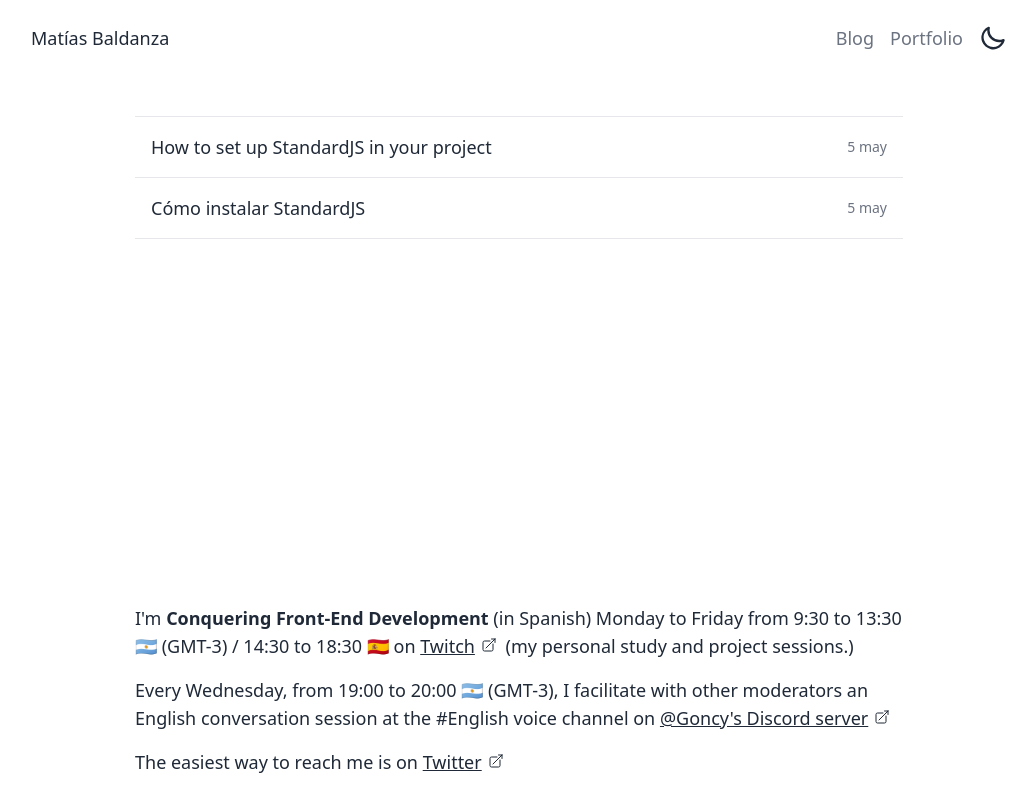
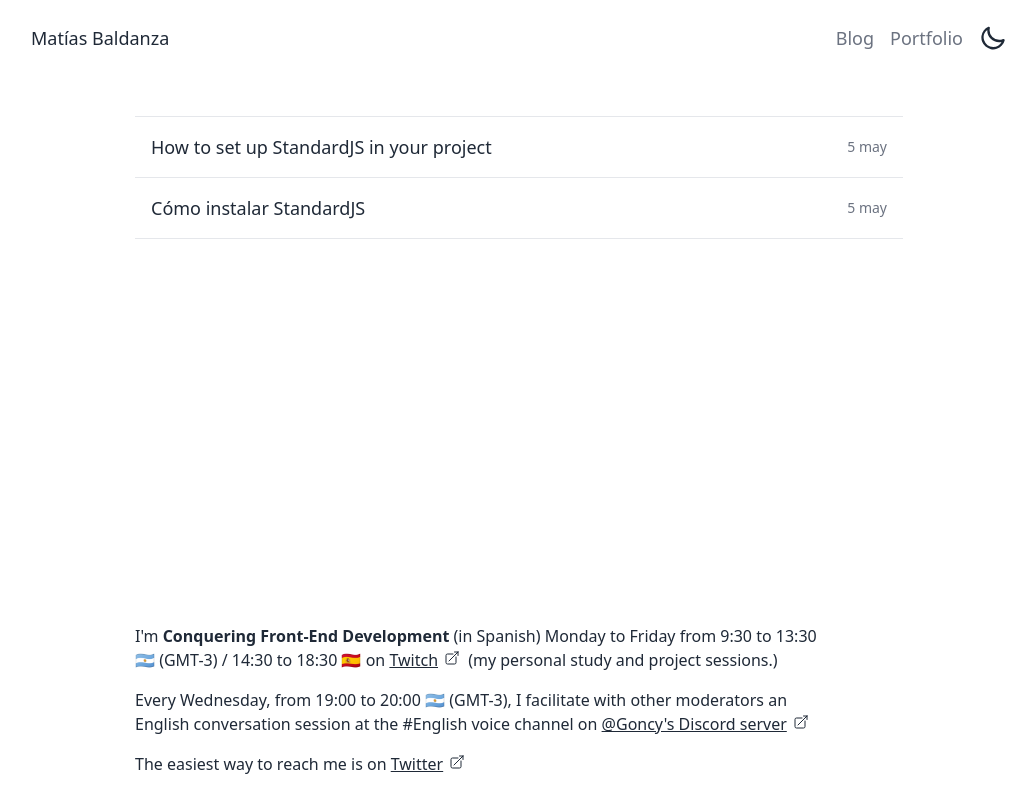
Before and after one commit to matiasbaldanza/matiasbaldanza_dev, a Next.js app: page / in a window 1280 px wide. Shown: the whole page, without its empty margins (121-1157 px from the left). Built offline with nearby package versions, Linux system fonts and the light colour scheme.

Commit message:
style: adjust Footer text size and balancer settings

```diff
--- a/src/components/Footer.js
+++ b/src/components/Footer.js
@@ -5,7 +5,7 @@ import Balancer from 'react-wrap-balancer'
 import { footerData } from './data/footerData'
 
 export default function Footer ({ ...props }) {
-  const baseStyles = 'mt-20 mb-6 flex flex-col gap-4 w-full'
+  const baseStyles = 'mt-20 mb-6 flex flex-col gap-4 w-full text-base'
   const styles = clsx(baseStyles, props.className)
   const locale = 'en'
 
@@ -13,7 +13,7 @@ export default function Footer ({ ...props }) {
     <footer className={styles}>
       {footerData[locale].content.map((item, index) => (
         <p key={index}>
-          <Balancer>
+          <Balancer ratio={0.6}>
             {item.description}
           </Balancer>
         </p>
```
